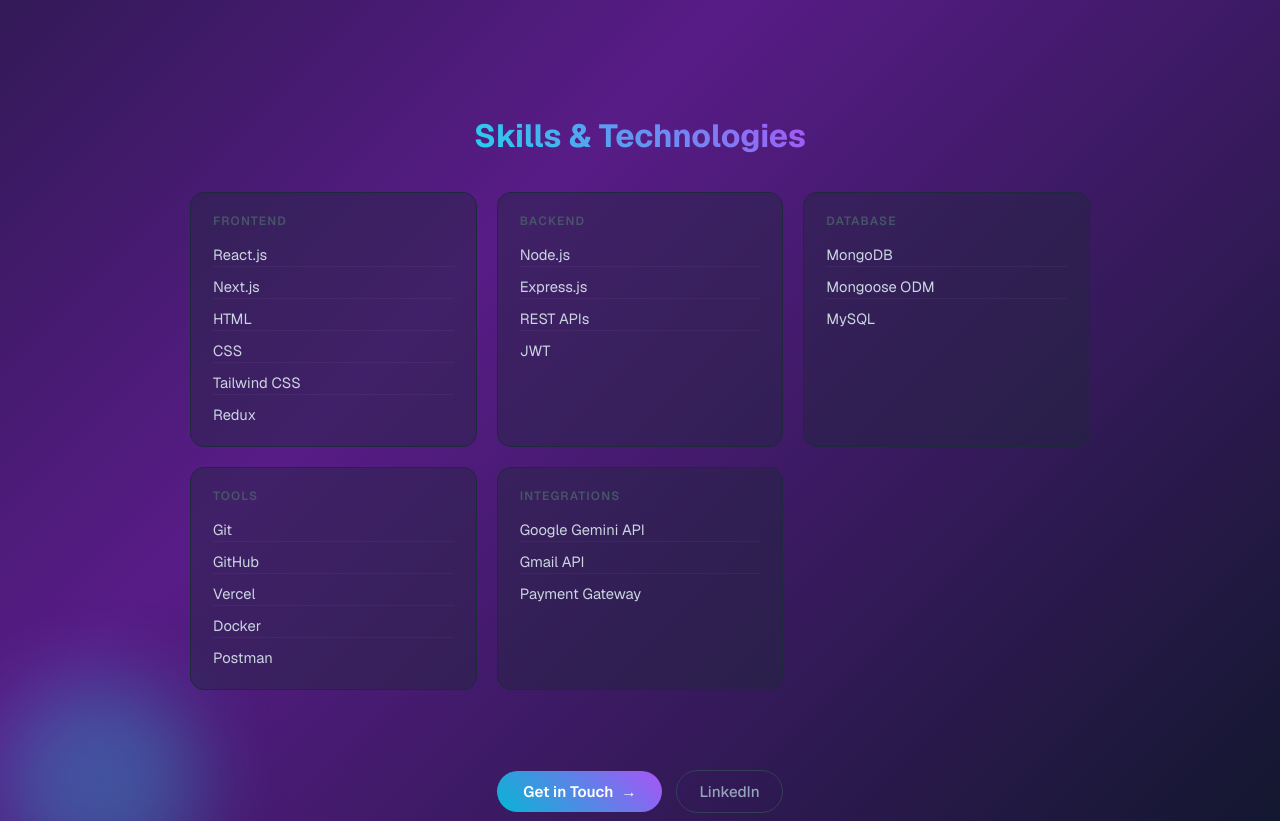
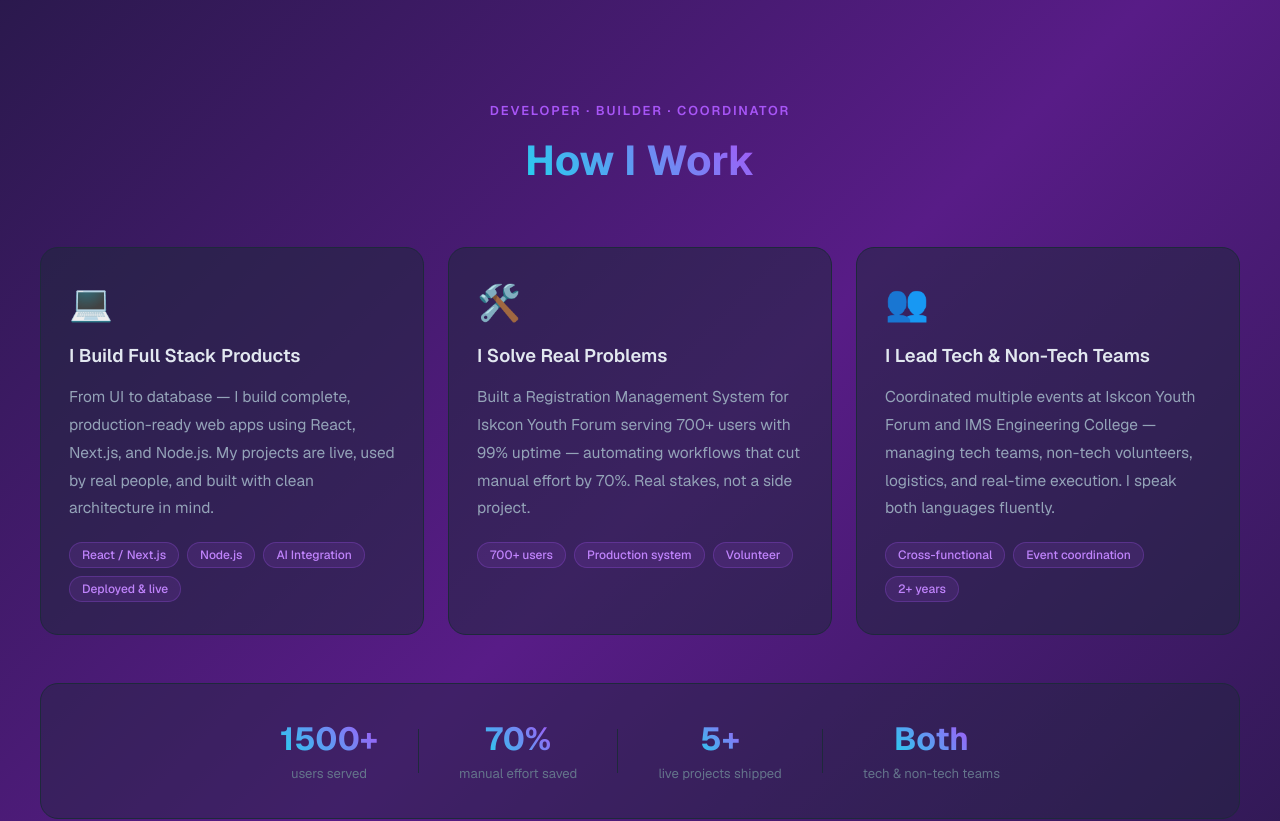
Before and after one commit to devnewcode/portfolio-app, a Next.js app: page / in a window 1280 px wide. Shown: the part 760-1581 px from the top of the page. Built offline with nearby package versions, Linux system fonts and the light colour scheme.

Commit message:
resumesectionadded

```diff
--- a/src/app/page.js
+++ b/src/app/page.js
@@ -5,12 +5,33 @@
 
 export default function Home() {
   const skills = {
-    Frontend:     ['React.js', 'Next.js', 'HTML', 'CSS', 'Tailwind CSS', 'Redux'],
-    Backend:      ['Node.js', 'Express.js', 'REST APIs', 'JWT'],
-    Database:     ['MongoDB', 'Mongoose ODM', 'MySQL'],
-    Tools:        ['Git', 'GitHub', 'Vercel', 'Docker', 'Postman'],
+    Frontend: ['React.js', 'Next.js', 'HTML', 'CSS', 'Tailwind CSS', 'Redux'],
+    Backend: ['Node.js', 'Express.js', 'REST APIs', 'JWT'],
+    Database: ['MongoDB', 'Mongoose ODM', 'MySQL'],
+    Tools: ['Git', 'GitHub', 'Vercel', 'Docker', 'Postman'],
     Integrations: ['Google Gemini API', 'Gmail API', 'Payment Gateway'],
   };
+
+  const howIWork = [
+    {
+      icon: '💻',
+      title: 'I Build Full Stack Products',
+      desc: 'From UI to database — I build complete, production-ready web apps using React, Next.js, and Node.js. My projects are live, used by real people, and built with clean architecture in mind.',
+      tags: ['React / Next.js', 'Node.js', 'AI Integration', 'Deployed & live'],
+    },
+    {
+      icon: '🛠️',
+      title: 'I Solve Real Problems',
+      desc: 'Built a Registration Management System for Iskcon Youth Forum serving 700+ users with 99% uptime — automating workflows that cut manual effort by 70%. Real stakes, not a side project.',
+      tags: ['700+ users', 'Production system', 'Volunteer'],
+    },
+    {
+      icon: '👥',
+      title: 'I Lead Tech & Non-Tech Teams',
+      desc: 'Coordinated multiple events at Iskcon Youth Forum and IMS Engineering College — managing tech teams, non-tech volunteers, logistics, and real-time execution. I speak both languages fluently.',
+      tags: ['Cross-functional', 'Event coordination', '2+ years'],
+    },
+  ];
 
   return (
     <div className={styles.container}>
@@ -25,7 +46,7 @@
           <div className={styles.heroLeft}>
             <h1 className={styles.heroTitle}>
               Hello, I am <span className={styles.nameHighlight}>Devrath</span>
-              <span className={styles.heroSub}> — Full Stack Developer</span>
+              <span className={styles.heroSub}> — Developer who Builds & Leads</span>
             </h1>
 
             <p className={styles.heroDescription}>
@@ -33,6 +54,7 @@
               I mostly work with <span className={styles.highlight}>React, Next.js, and Node.js</span>,
               and I care about writing code that is{' '}
               <span className={styles.highlight2}>clean, practical, and actually useful</span>.
+              I also lead and coordinate tech and non-tech teams to ship things that matter.
             </p>
 
             <div className={styles.buttonGroup}>
@@ -47,6 +69,13 @@
                 className={styles.ghostBtn}
               >
                 GitHub
+              </a>
+              <a href="https://drive.google.com/file/d/1p29qGvSl9pYatMIaXFzjpf7IVgstEbmU/view?usp=sharing"
+                target="_blank"
+                rel="noopener noreferrer"
+                className={styles.ghostBtn}
+              >
+                View Resume
               </a>
             </div>
           </div>
@@ -67,6 +96,58 @@
               </div>
             </div>
           </div>
+        </div>
+      </section>
+
+      {/* How I Work Section */}
+      <section className={styles.howSection}>
+        <div className={styles.howContainer}>
+
+          <div className={styles.howHeader}>
+            <span className={styles.howEyebrow}>Developer · Builder · Coordinator</span>
+            <h2 className={styles.howTitle}>
+              <span className={styles.skillsTitleGradient}>How I Work</span>
+            </h2>
+          </div>
+
+          <div className={styles.howGrid}>
+            {howIWork.map((item) => (
+              <div key={item.title} className={styles.howCard}>
+                <div className={styles.howCardIcon}>{item.icon}</div>
+                <h3 className={styles.howCardTitle}>{item.title}</h3>
+                <p className={styles.howCardDesc}>{item.desc}</p>
+                <div className={styles.howTags}>
+                  {item.tags.map(tag => (
+                    <span key={tag} className={styles.howTag}>{tag}</span>
+                  ))}
+                </div>
+              </div>
+            ))}
+          </div>
+
+          {/* Impact Bar */}
+          <div className={styles.impactBar}>
+            <div className={styles.impactStat}>
+              <span className={styles.impactNum}>1500+</span>
+              <span className={styles.impactLabel}>users served</span>
+            </div>
+            <div className={styles.impactDivider} />
+            <div className={styles.impactStat}>
+              <span className={styles.impactNum}>70%</span>
+              <span className={styles.impactLabel}>manual effort saved</span>
+            </div>
+            <div className={styles.impactDivider} />
+            <div className={styles.impactStat}>
+              <span className={styles.impactNum}>5+</span>
+              <span className={styles.impactLabel}>live projects shipped</span>
+            </div>
+            <div className={styles.impactDivider} />
+            <div className={styles.impactStat}>
+              <span className={styles.impactNum}>Both</span>
+              <span className={styles.impactLabel}>tech &amp; non-tech teams</span>
+            </div>
+          </div>
+
         </div>
       </section>
 
--- a/src/app/page.module.css
+++ b/src/app/page.module.css
@@ -352,3 +352,159 @@
   .skillsGroupGrid { grid-template-columns: 1fr; }
   .ctaLinks { flex-direction: column; }
 }
+
+/* ── paste this at the bottom of your page.module.css ──
+   (remove any beyondSection styles you added earlier)    */
+
+/* How I Work Section */
+.howSection {
+  padding: 0 20px 100px;
+  position: relative;
+  z-index: 1;
+}
+
+.howContainer {
+  max-width: 1200px;
+  margin: 0 auto;
+}
+
+.howHeader {
+  text-align: center;
+  margin-bottom: 60px;
+}
+
+.howEyebrow {
+  display: inline-block;
+  font-size: 0.8rem;
+  text-transform: uppercase;
+  letter-spacing: 0.14em;
+  color: #a855f7;
+  font-weight: 600;
+  margin-bottom: 14px;
+}
+
+.howTitle {
+  font-size: clamp(1.8rem, 4vw, 2.6rem);
+  font-weight: bold;
+  margin: 0 0 18px;
+}
+
+.howSubtitle {
+  font-size: 1.1rem;
+  color: #94a3b8;
+  max-width: 540px;
+  margin: 0 auto;
+  line-height: 1.8;
+}
+
+/* Cards */
+.howGrid {
+  display: grid;
+  grid-template-columns: repeat(auto-fit, minmax(300px, 1fr));
+  gap: 24px;
+  margin-bottom: 48px;
+}
+
+.howCard {
+  background: rgba(30, 41, 59, 0.5);
+  border: 1px solid #1e293b;
+  border-radius: 18px;
+  padding: 32px 28px;
+  transition: border-color 0.3s ease, transform 0.3s ease;
+}
+
+.howCard:hover {
+  border-color: #a855f7;
+  transform: translateY(-5px);
+}
+
+.howCardIcon {
+  font-size: 2.2rem;
+  margin-bottom: 18px;
+  display: block;
+}
+
+.howCardTitle {
+  font-size: 1.15rem;
+  font-weight: 600;
+  color: #e2e8f0;
+  margin: 0 0 14px;
+  line-height: 1.4;
+}
+
+.howCardDesc {
+  font-size: 0.97rem;
+  color: #94a3b8;
+  line-height: 1.8;
+  margin: 0 0 20px;
+}
+
+.howTags {
+  display: flex;
+  flex-wrap: wrap;
+  gap: 8px;
+}
+
+.howTag {
+  font-size: 0.75rem;
+  padding: 4px 12px;
+  border-radius: 999px;
+  background: rgba(168, 85, 247, 0.12);
+  border: 1px solid rgba(168, 85, 247, 0.25);
+  color: #c084fc;
+  font-weight: 500;
+}
+
+/* Impact Bar */
+.impactBar {
+  display: flex;
+  align-items: center;
+  justify-content: center;
+  flex-wrap: wrap;
+  background: rgba(30, 41, 59, 0.4);
+  border: 1px solid #1e293b;
+  border-radius: 18px;
+  padding: 36px 40px;
+  gap: 0;
+}
+
+.impactStat {
+  display: flex;
+  flex-direction: column;
+  align-items: center;
+  padding: 0 40px;
+}
+
+.impactNum {
+  font-size: 2rem;
+  font-weight: 700;
+  background: linear-gradient(45deg, #22d3ee, #a855f7);
+  -webkit-background-clip: text;
+  background-clip: text;
+  -webkit-text-fill-color: transparent;
+  line-height: 1.2;
+}
+
+.impactLabel {
+  font-size: 0.82rem;
+  color: #64748b;
+  margin-top: 6px;
+  text-align: center;
+}
+
+.impactDivider {
+  width: 1px;
+  height: 44px;
+  background: #1e293b;
+  flex-shrink: 0;
+}
+
+@media (max-width: 768px) {
+  .howGrid { grid-template-columns: 1fr; }
+  .impactBar { gap: 20px; padding: 28px 20px; }
+  .impactDivider { display: none; }
+  .impactStat { padding: 8px 20px; }
+  .impactNum { font-size: 1.7rem; }
+}
+
+/* ── end of paste ── */
```
Also changed, not shown: src/app/about/page.js (+7 -15 lines).
